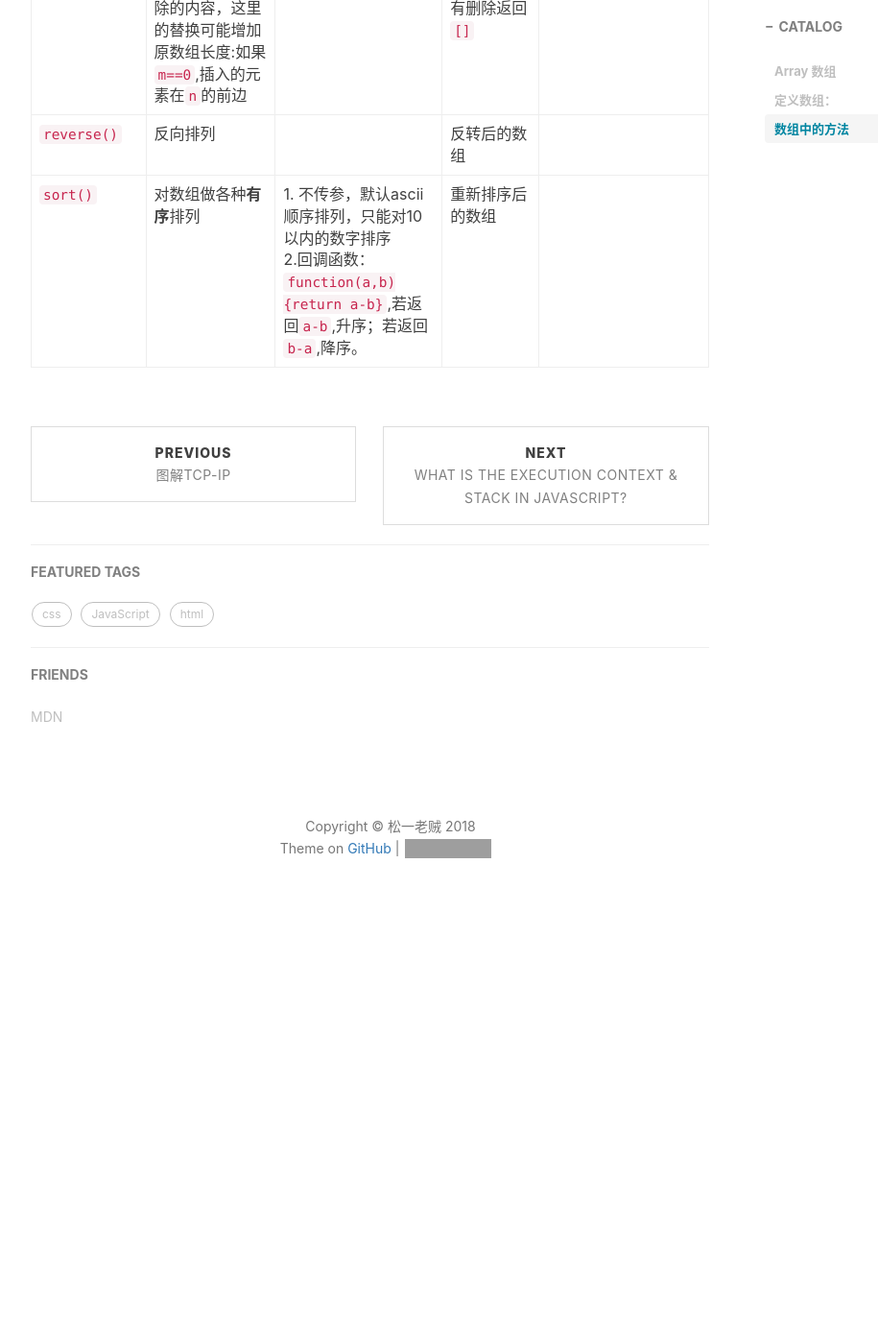
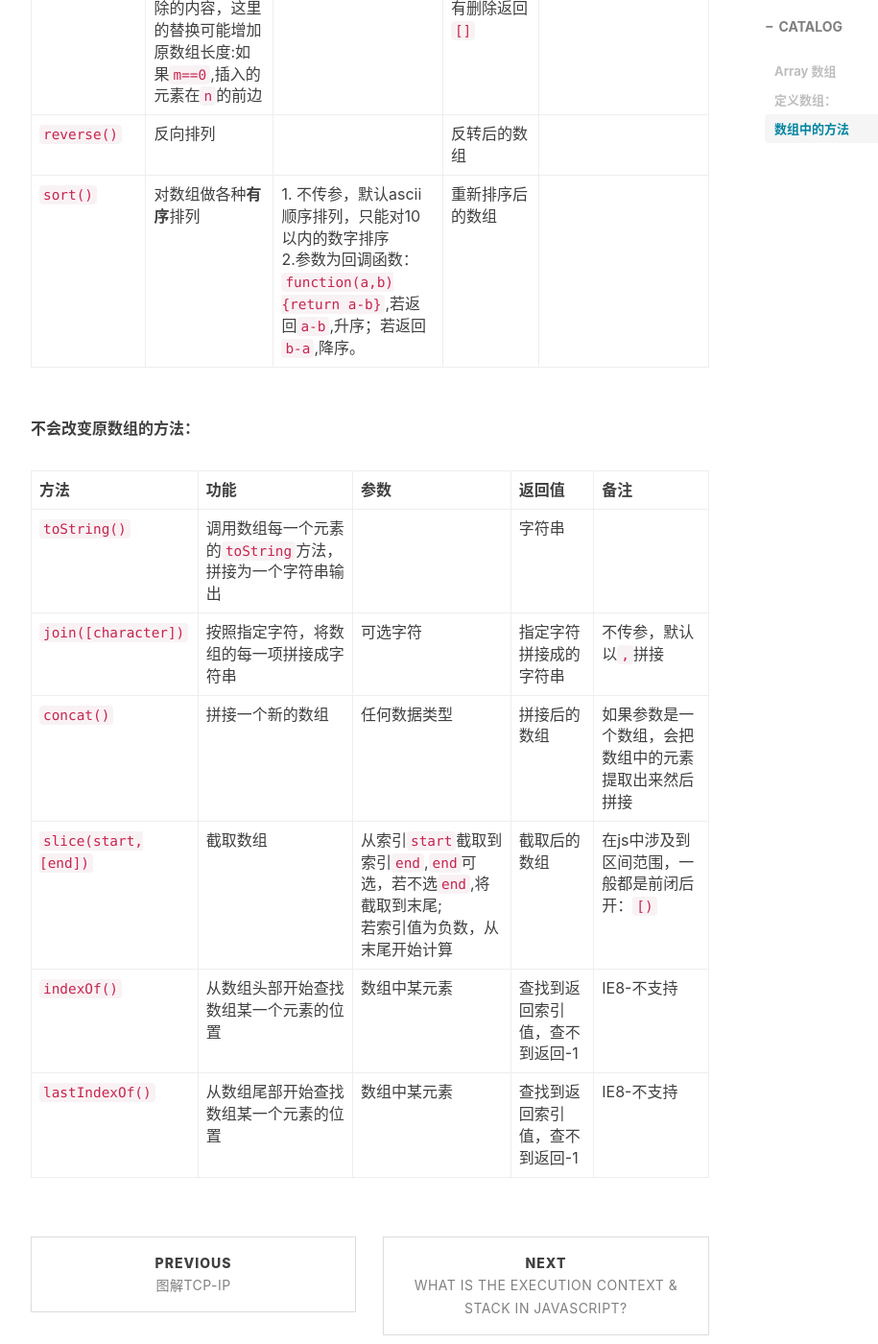
Before and after one commit to sunwgit/sunwgit.github.io, a Jekyll site: the page built from _posts/2018-01-06-js笔记第三天.md, in a window 1280 px wide and 1400 px high, scrolled down 1702 px. Shown: the whole window at 96% size, without its empty margins (233-1148 px from the left). Built offline with Jekyll 4.4.1, drawn with Linux system fonts in a browser that asks for light colours; nearby versions of some CDN libraries; our own code applies the rules of GitHub Pages for plain Markdown files; comment, search, counter and statistics services are not loaded; before the commit the page ends 2690 px from its top, so only the background shows below that; grey boxes are pictures that could not be loaded.

Commit message:
array method

```diff
--- a/_posts/2018-01-06-js笔记第三天.md
+++ b/_posts/2018-01-06-js笔记第三天.md
@@ -48,4 +48,15 @@ tags: JavaScript
 | `shift()`         | 删除数组**头部**的**一个**元素                      |                                          | 被删除的元素                       |                        |
 | `splice(n,m,[x])` | 从索引`n`开始删除`m`项，然后用`x`的内容**替换**删除的内容，这里的替换可能增加原数组长度:如果`m==0`,插入的元素在`n`的前边 | `n,m`必须;`x`可选；                           | 被删除的元素构成的**数组**，如果没有删除返回`[]` |                        |
 | `reverse()`       | 反向排列                                     |                                          | 反转后的数组                       |                        |
-| `sort()`          | 对数组做各种**有序**排列                           | 1. 不传参，默认ascii 顺序排列，只能对10以内的数字排序<br />2.回调函数：`function(a,b){return a-b}`,若返回`a-b`,升序；若返回`b-a`,降序。 | 重新排序后的数组                     |                        |
+| `sort()`          | 对数组做各种**有序**排列                           | 1. 不传参，默认ascii 顺序排列，只能对10以内的数字排序<br />2.参数为回调函数：`function(a,b){return a-b}`,若返回`a-b`,升序；若返回`b-a`,降序。 | 重新排序后的数组                     |                        |
+
+**不会改变原数组的方法：**
+
+| 方法                   | 功能                                | 参数                                       | 返回值              | 备注                         |
+| -------------------- | --------------------------------- | ---------------------------------------- | ---------------- | -------------------------- |
+| `toString()`         | 调用数组每一个元素的`toString`方法，拼接为一个字符串输出 |                                          | 字符串              |                            |
+| `join([character])`  | 按照指定字符，将数组的每一项拼接成字符串              | 可选字符                                     | 指定字符拼接成的字符串      | 不传参，默认以`,`拼接               |
+| `concat()`           | 拼接一个新的数组                          | 任何数据类型                                   | 拼接后的数组           | 如果参数是一个数组，会把数组中的元素提取出来然后拼接 |
+| `slice(start,[end])` | 截取数组                              | 从索引`start`截取到索引`end`,`end`可选，若不选`end`,将截取到末尾;<br />若索引值为负数，从末尾开始计算 | 截取后的数组           | 在js中涉及到区间范围，一般都是前闭后开：`[)`  |
+| `indexOf()`          | 从数组头部开始查找数组某一个元素的位置               | 数组中某元素                                   | 查找到返回索引值，查不到返回-1 | IE8-不支持                    |
+| `lastIndexOf()`      | 从数组尾部开始查找数组某一个元素的位置               | 数组中某元素                                   | 查找到返回索引值，查不到返回-1 | IE8-不支持                    |
```
